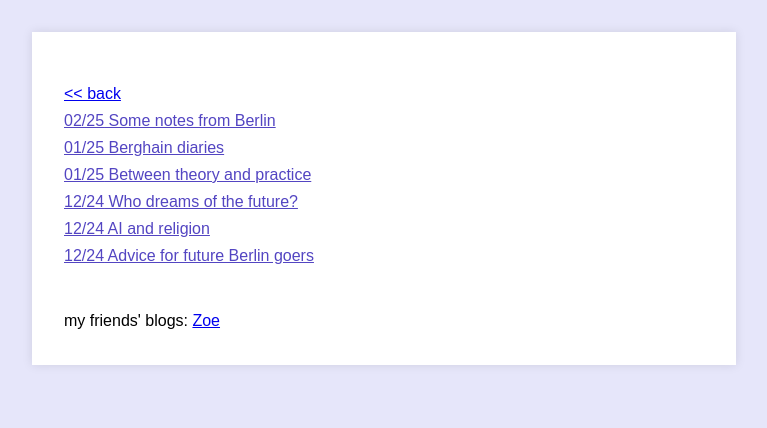
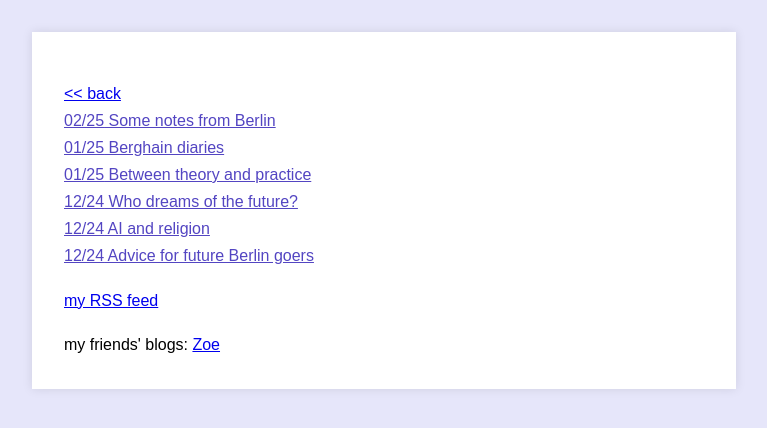
Before and after one commit to Christine8888/christine8888.github.io, a Jekyll site: the page built from blog.html, in a window 1280 px wide. Shown: the top 428 px of the page, without its empty margins (256-1023 px from the left). Built offline with Jekyll 4.4.1, drawn with Linux system fonts in a browser that asks for light colours.

Commit message:
rss link

```diff
--- a/_config.yml
+++ b/_config.yml
@@ -1,46 +1,19 @@
-# Welcome to Jekyll!
-#
-# This config file is meant for settings that affect your whole blog, values
-# which you are expected to set up once and rarely edit after that. If you find
-# yourself editing this file very often, consider using Jekyll's data files
-# feature for the data you need to update frequently.
-#
-# For technical reasons, this file is *NOT* reloaded automatically when you use
-# 'bundle exec jekyll serve'. If you change this file, please restart the server process.
-#
-# If you need help with YAML syntax, here are some quick references for you:
-# https://learn-the-web.algonquindesign.ca/topics/markdown-yaml-cheat-sheet/#yaml
-# https://learnxinyminutes.com/docs/yaml/
-#
-# Site settings
-# These are used to personalize your new site. If you look in the HTML files,
-# you will see them accessed via {{ site.title }}, {{ site.email }}, and so on.
-# You can create any custom variable you would like, and they will be accessible
-# in the templates via {{ site.myvariable }}.
-
 # title: Christine Ye
-# email: cye@stanford.edu
-#description: >- # this means to ignore newlines until "baseurl:"
 #  Christine Ye's personal website :)
 url: "https://christine8888.github.io" # the base hostname & protocol for your site, e.g. http://example.com
 # twitter_username: christinexye
 # github_username: christine8888
 
-# Build settings
+plugins:
+  - jekyll-feed
+
 theme: minima
+
 permalink: /:title.html
 include:
   - _posts/_private
   - _private
 
-# Exclude from processing.
-# The following items will not be processed, by default.
-# Any item listed under the `exclude:` key here will be automatically added to
-# the internal "default list".
-#
-# Excluded items can be processed by explicitly listing the directories or
-# their entries' file path in the `include:` list.
-#
 exclude:
   - .sass-cache/
   - .jekyll-cache/
@@ -52,5 +25,3 @@ exclude:
   - vendor/cache/
   - vendor/gems/
   - vendor/ruby/
-
-# permalink: /:categories/:year/:month/:day/:title:output_ext
--- a/_drafts/2024-12-22-upcoming-posts.markdown
+++ b/_drafts/2024-12-22-upcoming-posts.markdown
@@ -7,8 +7,8 @@ categories: general
 
 - [x] my ideal AI future + my concrete predictions and worries about the AI transition
 - [x] modern polymaths
-- [ ] archive and meditation on berghain
-- [ ] reflections from berlin
+- [x] archive and meditation on berghain
+- [x] reflections from berlin
 - [x] you should probably read less advice
 - [ ] a conversation about AGI with/for someone not in AI, reasonable responses/life decisions, valid responses to short timelines
     - [ ] including concrete scenarios for how mass automation happens
--- a/_layouts/post.html
+++ b/_layouts/post.html
@@ -7,6 +7,7 @@ layout: null
     <meta charset="UTF-8">
     <meta name="viewport" content="width=device-width, initial-scale=1.0">
     <link rel="stylesheet" href="/css/styles.css">
+    <link rel="alternate" type="application/atom+xml" title="{{ site.title }}" href="/feed.xml">
 </head>
 <style>
 p,
--- a/blog.html
+++ b/blog.html
@@ -26,8 +26,8 @@ layout: null
             {% endunless %}
         {% endfor %}
 
-
-        <p style = "padding: 40px 0px 0px 0px; margin: 0">my friends' blogs: <a href = "https://zoesworld.blog/">Zoe</a></p>
+        <p style = "padding: 20px 0px 0px 0px; margin: 0"> <a href="/feed.xml" target="_blank">my RSS feed</a></p>
+        <p style = "padding: 20px 0px 0px 0px; margin: 0">my friends' blogs: <a href = "https://zoesworld.blog/">Zoe</a></p>
     </div>
 </body>
 </html>
```
Also changed, not shown: _drafts/2025-02-16-religiosity.markdown (added).
